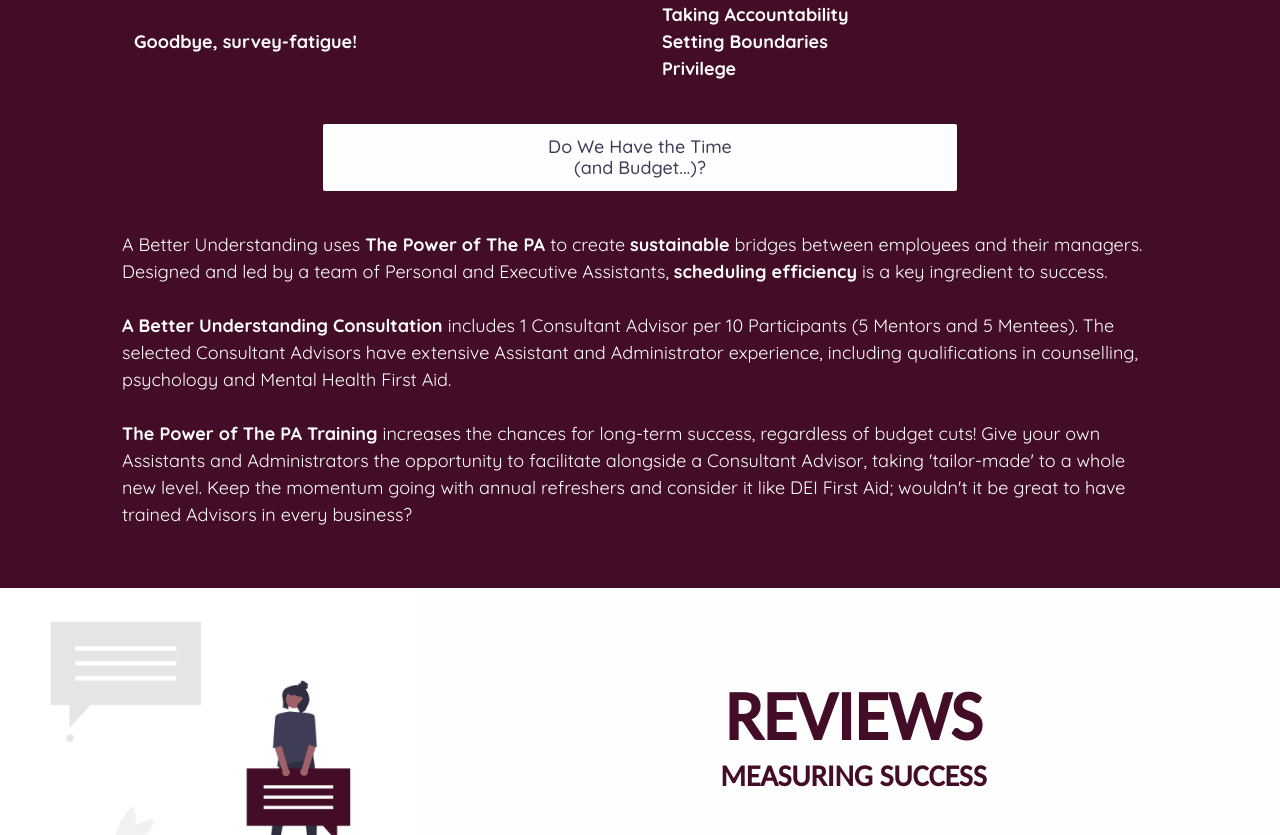
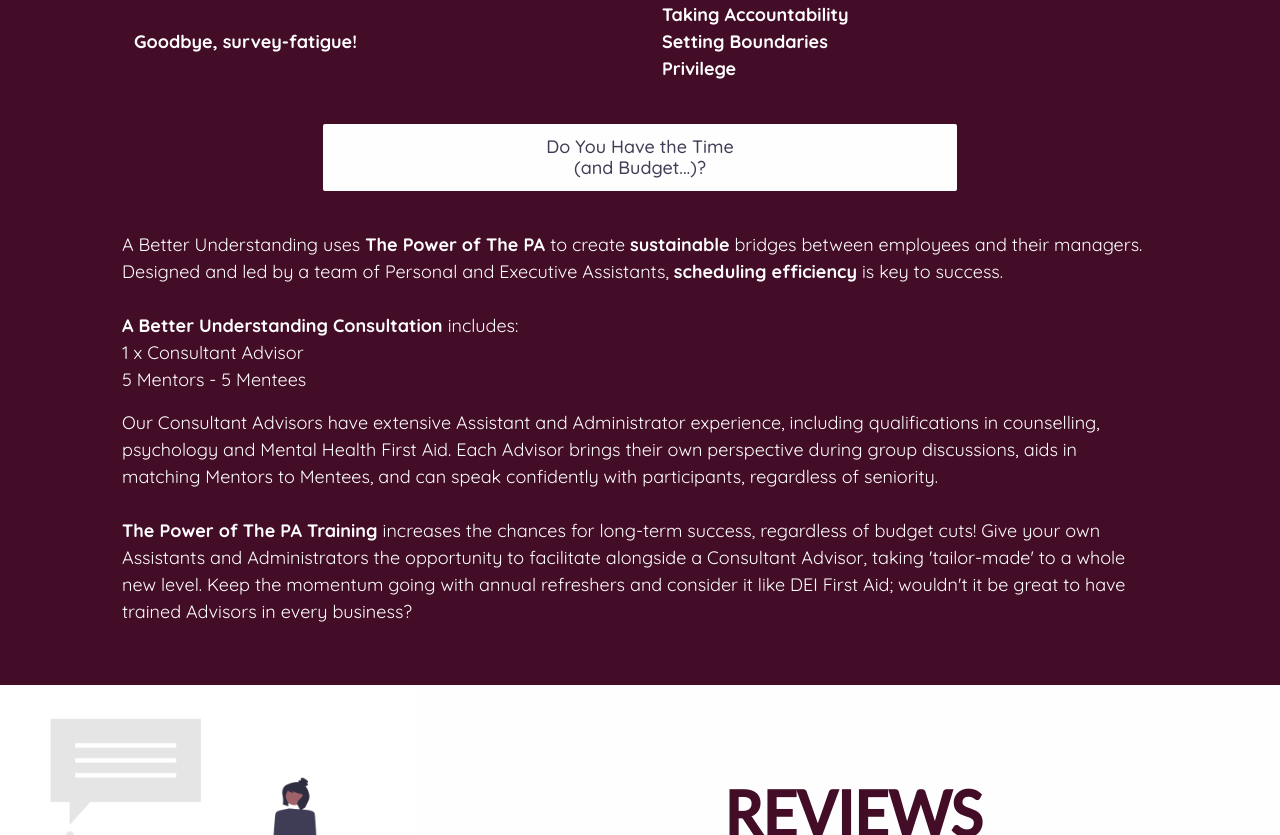
Before and after one commit to SkippyWalnuts/rev-mentoring-react, a React (Create React App) app: page / in a window 1280 px wide. Shown: the part 1326-2161 px from the top of the page. Built offline with nearby package versions, Linux system fonts and the light colour scheme.

Commit message:
Edited About text

```diff
--- a/src/About.js
+++ b/src/About.js
@@ -37,7 +37,7 @@ export default function About() {
 
             A Better Understanding teaches teams how to
             <strong>{" "}stay connected across digital work-environments</strong>,
-            empowering employees to<strong>{" "}Mentor-the-Managers</strong>,
+            empowering employees to<strong>{" "}Mentor-the-Managers{" "}</strong>(i.e. 'reverse' mentoring),
             and encourage <strong>{" "}equitably inclusive decision-making{" "}</strong>
             in company board-rooms.
             <div className="about-bold">
@@ -63,16 +63,24 @@ export default function About() {
     </div>
 
     <div className="row about-row">
-    <h5>Do We Have the Time <div>(and Budget...)?</div></h5>
+    <h5>Do You Have the Time <div>(and Budget...)?</div></h5>
     <p>A Better Understanding uses <strong>The Power of The PA{" "}</strong>
     to create <strong>sustainable</strong> bridges between employees and their managers. Designed
     and led by a team of Personal and Executive Assistants, <strong>scheduling efficiency</strong> is
-    a key ingredient to success.
+    key to success.
        <br />
        <br />
-    <strong>A Better Understanding Consultation{" "}</strong>includes 1 Consultant Advisor per 10 Participants (5 Mentors and 5 Mentees).
-    The selected Consultant Advisors have extensive Assistant and Administrator experience, including qualifications in counselling,
-    psychology and Mental Health First Aid.
+    <strong>A Better Understanding Consultation{" "}</strong>includes:
+    <br />
+    <ul>
+    <li>1 x Consultant Advisor</li>
+     <li>5 Mentors - 5 Mentees</li>
+    </ul>
+
+    Our Consultant Advisors have extensive Assistant and Administrator experience, including qualifications in
+    counselling, psychology and Mental Health First Aid. Each Advisor brings their own
+    perspective during group discussions, aids in matching Mentors to Mentees, and can
+    speak confidently with participants, regardless of seniority.
     <br />
     <br />
     <strong>The Power of The PA Training{" "}</strong> increases the chances for long-term success,
```
